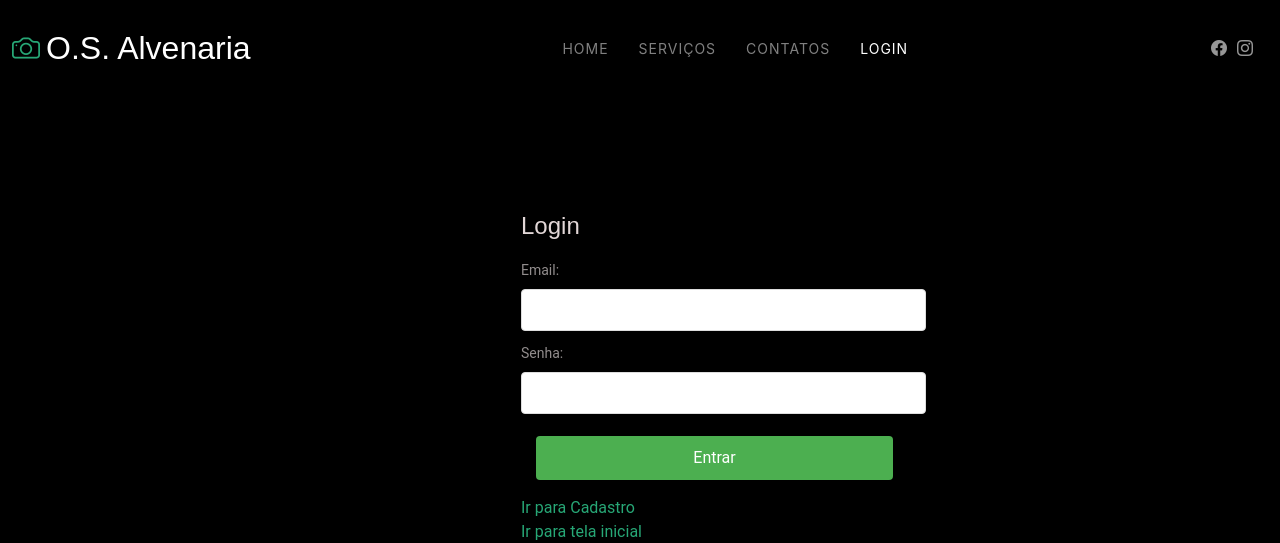
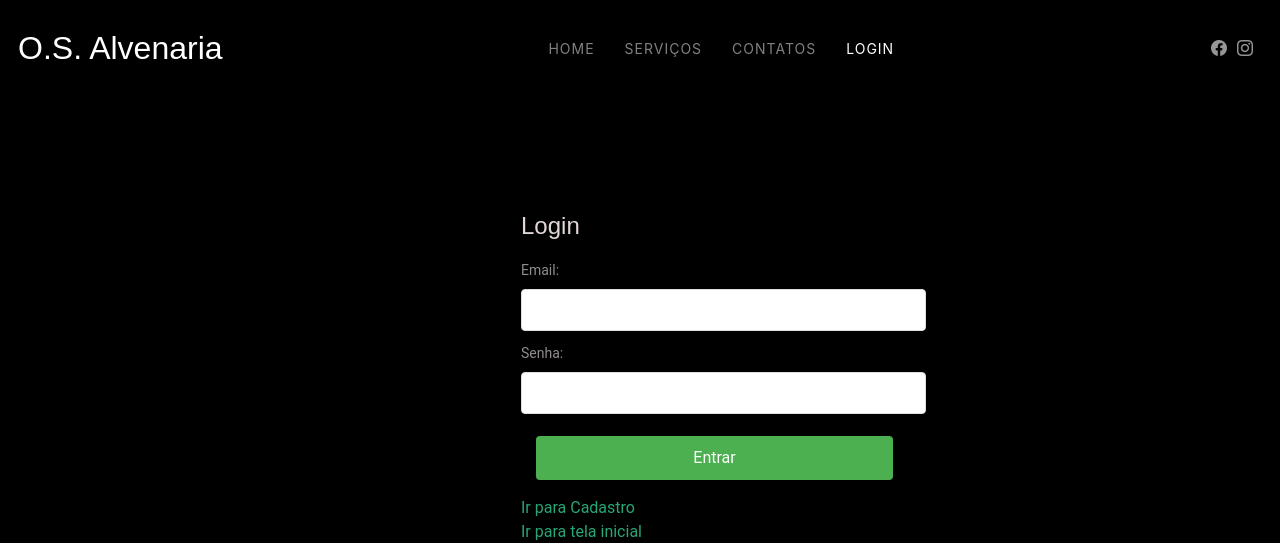
Before and after one commit to kirihugo/osalvenaria, a PHP site: page /login.php in a window 1280 px wide. Shown: the top 543 px of the page. Run offline with PHP 8.4, Linux system fonts and the light colour scheme; some libraries are stand-ins or nearby versions.

Commit message:
Update login.php

```diff
--- a/login.php
+++ b/login.php
@@ -27,7 +27,7 @@
 
       <a href="index.html" class="logo d-flex align-items-center me-auto me-xl-0">
 
-        <i class="bi bi-camera"></i>
+        <i class=""></i>
         <h1 class="sitename">O.S. Alvenaria</h1>
       </a>
 
```
